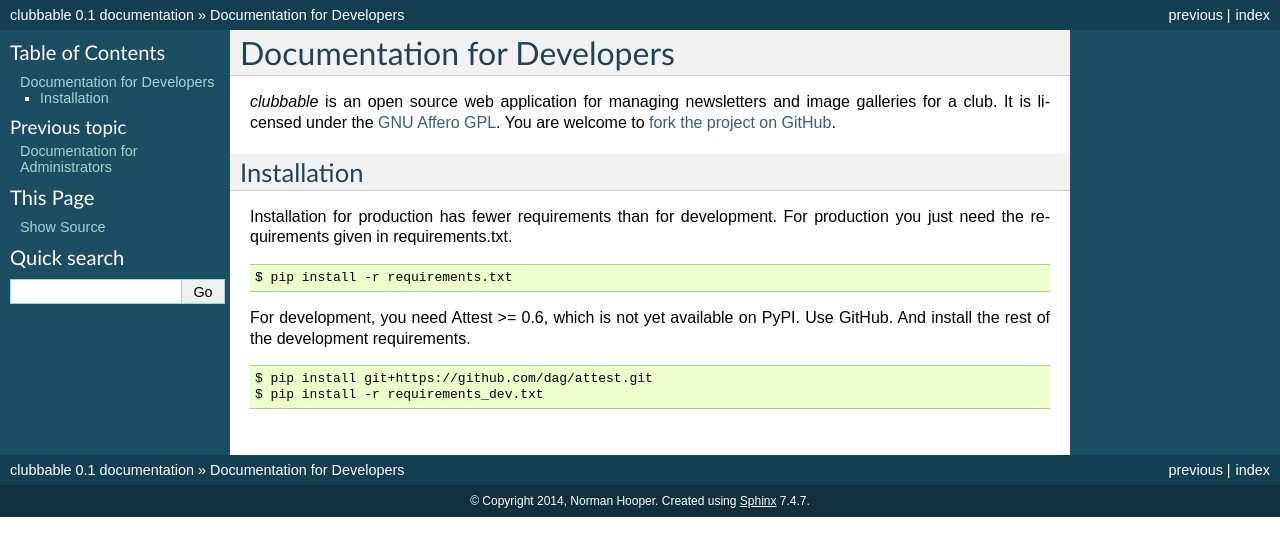
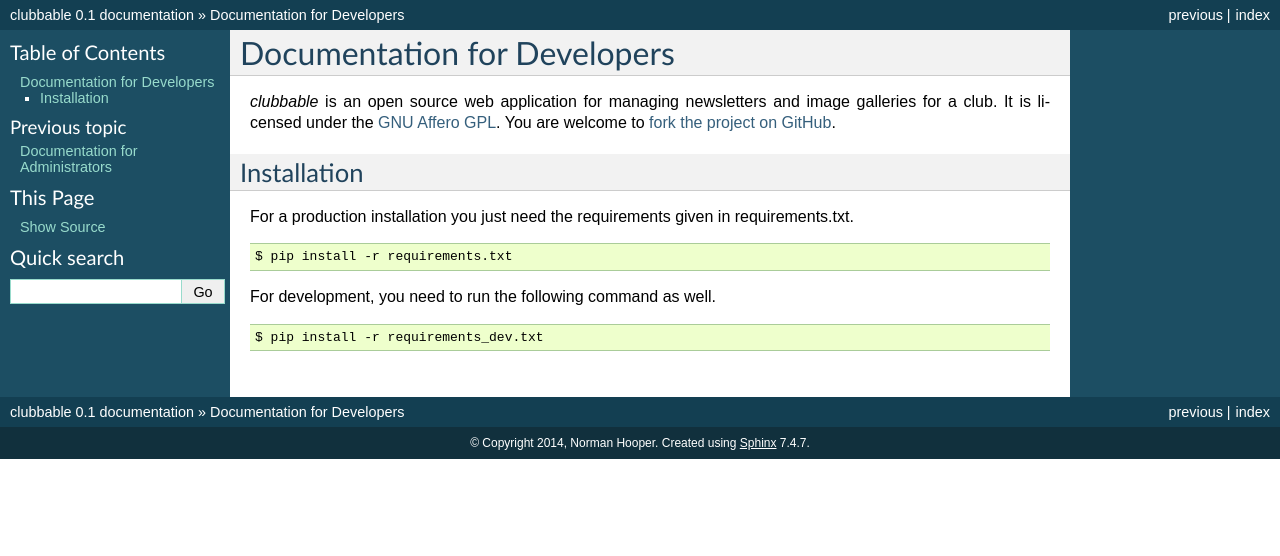
Before and after one commit to keyeMyria/clubbable, a Sphinx documentation site: the page built from doc/devs/intro.rst, in a window 1280 px wide. Shown: the top 556 px of the page. Built offline with Sphinx 7.4.7, drawn with Linux system fonts in a browser that asks for light colours.

```diff
--- a/doc/devs/intro.rst
+++ b/doc/devs/intro.rst
@@ -9,15 +9,13 @@
 Installation
 ------------
 
-Installation for production has fewer requirements than for development. For
-production you just need the requirements given in requirements.txt. ::
+For a production installation you just need the requirements given in
+requirements.txt. ::
 
     $ pip install -r requirements.txt
 
-For development, you need Attest >= 0.6, which is not yet available on PyPI.
-Use GitHub. And install the rest of the development requirements. ::
+For development, you need to run the following command as well. ::
 
-    $ pip install git+https://github.com/dag/attest.git
     $ pip install -r requirements_dev.txt
 
 
--- a/requirements_dev.txt
+++ b/requirements_dev.txt
@@ -1,2 +1,3 @@
-Attest
-django-attest==0.10.0
+Pygments==2.0.2
+progressbar==2.3
+six==1.9.0
```
Also changed, not shown: .gitmodules (added), 3 other files.
